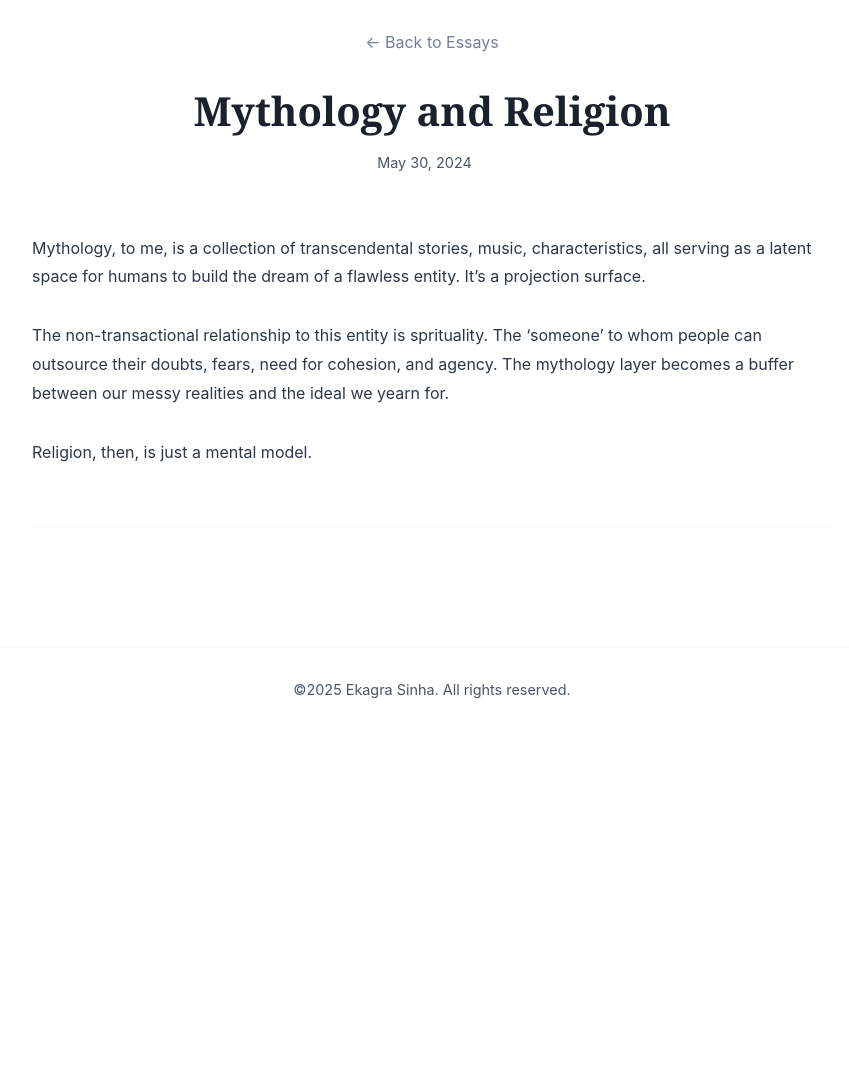
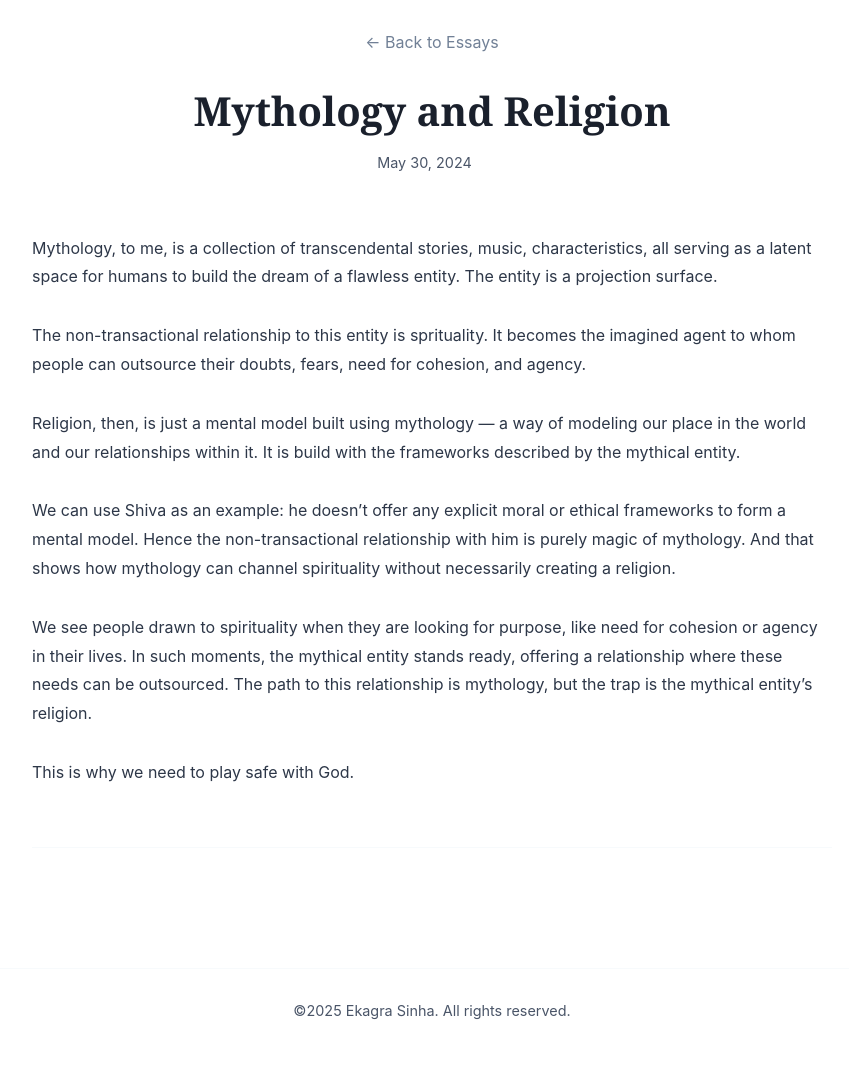
Before and after one commit to Ekagra/Essays, a Jekyll site: the page built from _essays/religion.md, in a window 1280 px wide. Shown: the whole page, without its empty margins (208-1057 px from the left). Built offline with Jekyll 4.4.1, drawn with Linux system fonts in a browser that asks for light colours; before the commit the page ends 900 px from its top, so only the background shows below that.

Commit message:
New essay: mythology and religion

```diff
--- a/_config.yml
+++ b/_config.yml
@@ -1,5 +1,5 @@
 title: Essays by Ekagra Sinha
-baseurl: "/Essays"
+baseurl: "/Essay"
 url: "https://ekagra.github.io"
 author: Ekagra Sinha
 
--- a/_essays/religion.md
+++ b/_essays/religion.md
@@ -6,8 +6,14 @@ excerpt: "The creation of God"
 featured: true
 ---
 
-Mythology, to me, is a collection of transcendental stories, music, characteristics, all serving as a latent space for humans to build the dream of a flawless entity. It's a projection surface.
+Mythology, to me, is a collection of transcendental stories, music, characteristics, all serving as a latent space for humans to build the dream of a flawless entity. The entity is a projection surface.
 
-The non-transactional relationship to this entity is sprituality. The 'someone' to whom people can outsource their doubts, fears, need for cohesion, and agency. The mythology layer becomes a buffer between our messy realities and the ideal we yearn for.
+The non-transactional relationship to this entity is sprituality. It becomes the imagined agent to whom people can outsource their doubts, fears, need for cohesion, and agency.
 
-Religion, then, is just a mental model.
+Religion, then, is just a mental model built using mythology — a way of modeling our place in the world and our relationships within it. It is build with the frameworks described by the mythical entity.
+
+We can use Shiva as an example: he doesn't offer any explicit moral or ethical frameworks to form a mental model. Hence the non-transactional relationship with him is purely magic of mythology. And that shows how mythology can channel spirituality without necessarily creating a religion.
+
+We see people drawn to spirituality when they are looking for purpose, like need for cohesion or agency in their lives. In such moments, the mythical entity stands ready, offering a relationship where these needs can be outsourced. The path to this relationship is mythology, but the trap is the mythical entity’s religion.
+
+This is why we need to play safe with God.
--- a/_sass/_layout.scss
+++ b/_sass/_layout.scss
@@ -1,30 +1,17 @@
 // Hero Section
 .hero {
 	position: relative;
-    height: 500px;
+	height: 600px;
 	display: flex;
+	flex-direction: column;
 	align-items: center;
 	justify-content: center;
 	text-align: center;
 	color: white;
-    background-color: $dark-color;
+    background: url('{{ "/assets/images/essay_background.png" | relative_url }}') center/cover no-repeat;
 	margin-bottom: $spacing-large;
 	border-radius: 8px;
 	overflow: hidden;
-
-    &::before {
-      content: "";
-      position: absolute;
-      top: 0;
-      left: 0;
-      width: 100%;
-      height: 100%;
-      background-image: url('/assets/images/essay_background.png');
-      background-size: cover;
-      background-position: center;
-      opacity: 0.6;
-      z-index: 1;
-    }
 
 	.hero-content {
 		position: relative;
@@ -36,7 +23,7 @@
 		color: white;
 		font-size: 3rem;
 		margin-bottom: $spacing-small;
-      text-shadow: 0 2px 4px rgba(0, 0, 0, 0.2);
+		text-shadow: 0 2px 4px rgba(0, 0, 0, 0.3);
 	}
 
 	.subtitle {
@@ -168,7 +155,9 @@
 	.essay-content {
 		line-height: 1.8;
 
-      h2, h3, h4 {
+		h2,
+		h3,
+		h4 {
 			margin-top: $spacing-large;
 			margin-bottom: $spacing-small;
 		}
@@ -217,7 +206,8 @@
 			display: flex;
 			justify-content: space-between;
 
-        .prev, .next {
+			.prev,
+			.next {
 				max-width: 45%;
 			}
 		}
--- a/assets/css/main.scss
+++ b/assets/css/main.scss
@@ -1,6 +1,6 @@
 ---
 ---
 
-@import "variables";
-@import "base";
-@import "layout";
+@import "../../_sass/variables";
+@import "../../_sass/base";
+@import "../../_sass/layout";
--- a/index.html
+++ b/index.html
@@ -1,10 +1,12 @@
 ---
 layout: default
 ---
+<link rel="stylesheet" href="/assets/css/main.css">
 
 <div class="hero">
   <div class="hero-content">
     <h1>Essays by Ekagra Sinha</h1>
+    <p class="subtitle">Essays on technology, society, and culture.</p>
     <a href="#featured-essays" class="button">Explore Essays</a>
   </div>
 </div>
```
Also changed, not shown: _essays/abstractionism.md (added, +7 -0 lines), assets/js/main.js (indentation only), 8 other files. Lines whose indentation alone changed are shown as unchanged.
